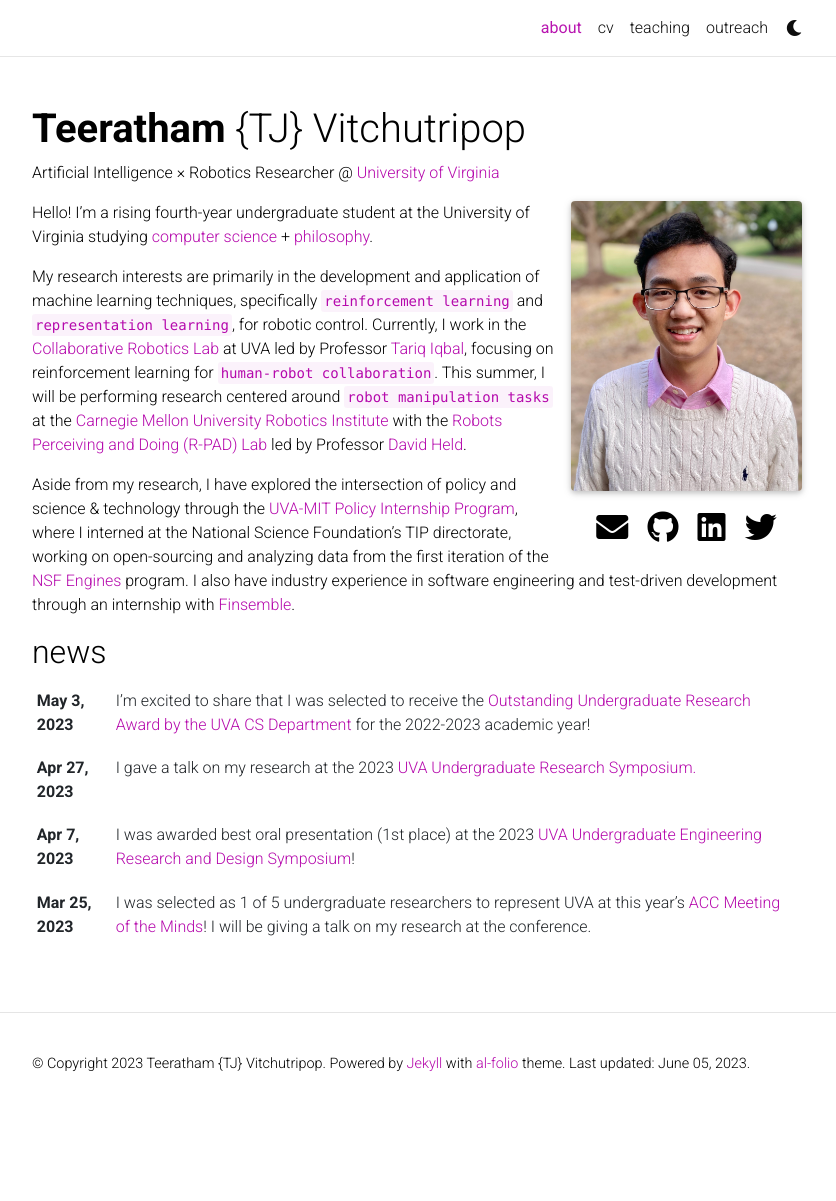
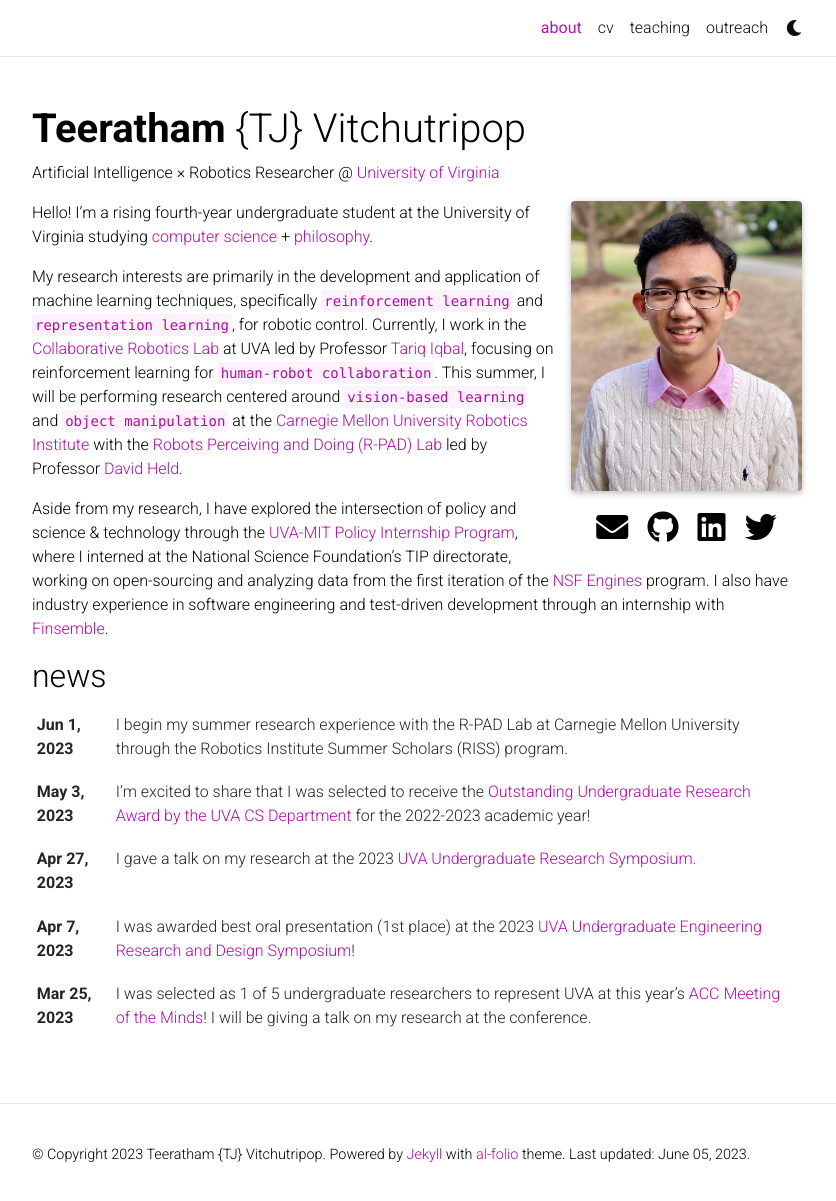
Before and after one commit to tjvitchutripop/tjvitchutripop.github.io, a Jekyll site: the page built from _pages/about.md, in a window 1280 px wide and 1206 px high. Shown: the top 1201 px of the window, without its empty margins (223-1059 px from the left). Built offline with Jekyll 4.4.1, drawn with Linux system fonts in a browser that asks for light colours; full-size pictures stand in for the smaller copies a plugin makes; comment, search, counter and statistics services are not loaded; a style sheet for code colours, icons or effects is not loaded.

Commit message:
Added news update for start of RISS.  Fixed some stuff in bio

```diff
--- a/_pages/about.md
+++ b/_pages/about.md
@@ -21,6 +21,6 @@
 
 Hello! I'm a rising fourth-year undergraduate student at the University of Virginia studying <a href='https://www.cs.virginia.edu/'>computer science<a> + <a href='https://www.philosophy.virginia.edu/'>philosophy</a>.
 
-My research interests are primarily in the development and application of machine learning techniques, specifically `reinforcement learning` and `representation learning`, for robotic control. Currently, I work in the <a href='https://www.collabrobotics.com/'>Collaborative Robotics Lab</a> at UVA led by Professor <a href='http://www.tiqbal.com/'>Tariq Iqbal</a>, focusing on reinforcement learning for `human-robot collaboration`. This summer, I will be performing research centered around `robot manipulation tasks` at the <a href='https://www.ri.cmu.edu/'>Carnegie Mellon University Robotics Institute</a> with the <a href='https://r-pad.github.io/'>Robots Perceiving and Doing (R-PAD) Lab</a> led by Professor <a href='https://davheld.github.io/'>David Held</a>.
+My research interests are primarily in the development and application of machine learning techniques, specifically `reinforcement learning` and `representation learning`, for robotic control. Currently, I work in the <a href='https://www.collabrobotics.com/'>Collaborative Robotics Lab</a> at UVA led by Professor <a href='http://www.tiqbal.com/'>Tariq Iqbal</a>, focusing on reinforcement learning for `human-robot collaboration`. This summer, I will be performing research centered around `vision-based learning` and `object manipulation` at the <a href='https://www.ri.cmu.edu/'>Carnegie Mellon University Robotics Institute</a> with the <a href='https://r-pad.github.io/'>Robots Perceiving and Doing (R-PAD) Lab</a> led by Professor <a href='https://davheld.github.io/'>David Held</a>.
 
 Aside from my research, I have explored the intersection of policy and science & technology through the <a href='https://engineering.virginia.edu/future-undergrads/academics/policy-internship-program'>UVA-MIT Policy Internship Program</a>, where I interned at the National Science Foundation’s TIP directorate, working on open-sourcing and analyzing data from the first iteration of the <a href='https://new.nsf.gov/funding/initiatives/regional-innovation-engines'>NSF Engines</a> program. I also have industry experience in software engineering and test-driven development through an internship with <a href='https://finsemble.com/'>Finsemble</a>.
```
Also changed, not shown: _news/6-1-23-riss.md (added, +8 -0 lines).
